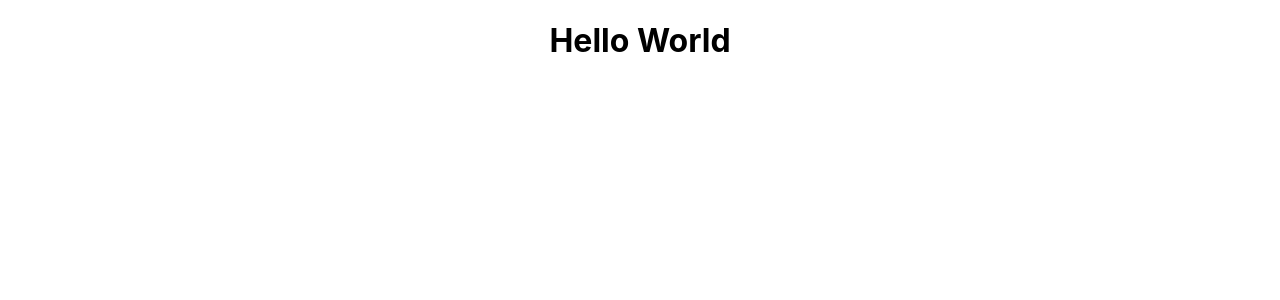
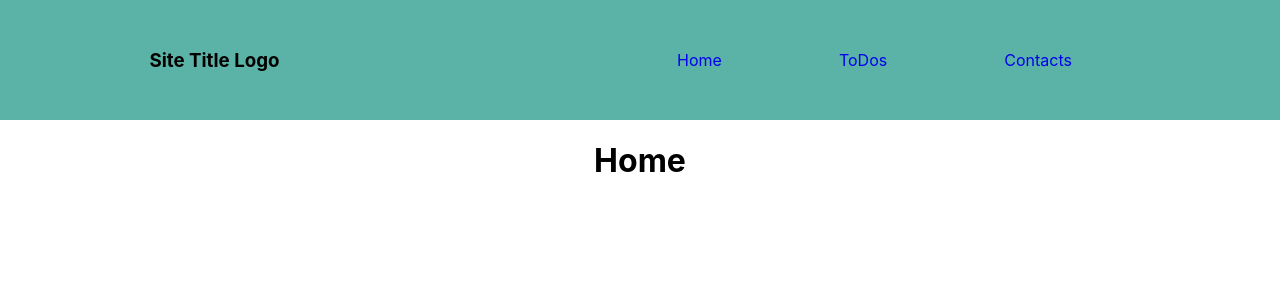
Before and after one commit to billy-need/project03, a React (Create React App) app: page / in a window 1280 px wide. Shown: the top 300 px of the page. Built offline with nearby package versions, Linux system fonts and the light colour scheme.

Commit message:
Created basic router structure

```diff
--- a/src/App.css
+++ b/src/App.css
@@ -36,3 +36,19 @@
     transform: rotate(360deg);
   }
 }
+
+nav {
+  display: flex;
+  justify-content: space-around;
+  align-items: center;
+  min-height: 15vh;
+  background: rgb(91, 179, 167);
+}
+
+.nav-links {
+    width: 40%;
+    display: flex;
+    justify-content: space-around;
+    align-items: center;
+    list-style: none;
+}
--- a/src/App.js
+++ b/src/App.js
@@ -1,12 +1,24 @@
 import React from 'react';
 import logo from './logo.svg';
 import './App.css';
+import { BrowserRouter, Switch, Route} from 'react-router-dom';
+import Nav from './Nav';
+import Home from './Home';
+import ToDos from './ToDos';
+import Contacts from './Contacts';
 
 function App() {
   return (
-    <div className="App">
-      <h1>Hello World</h1>
-    </div>
+    <BrowserRouter>
+      <div className="App">
+        <Nav />
+        <Switch>
+          <Route path="/" exact component={Home} />
+          <Route path="/todos" component={ToDos} />
+          <Route path="/contacts" component={Contacts} />
+        </Switch>
+      </div>
+    </BrowserRouter>
   );
 }
 
--- a/src/Contact.js
+++ b/src/Contacts.js
@@ -1,7 +1,7 @@
 import React from 'react'
 import './App.css';
 
-export default function Contact() {
+export default function Contacts() {
     return (
         <div>
             <h1>Contact</h1>
--- /dev/null
+++ b/src/Nav.js
@@ -0,0 +1,16 @@
+import React from 'react'
+import './App.css';
+import {Link} from 'react-router-dom'
+
+export default function Nav() {
+    return (
+        <nav>
+            <h3>Site Title Logo</h3>
+            <ul className="nav-links">
+                <Link style={{textDecoration: 'none'}} to="/"><li>Home</li></Link>
+                <Link style={{textDecoration: 'none'}} to="/todos"><li>ToDos</li></Link>
+                <Link style={{textDecoration: 'none'}} to="/contacts"><li>Contacts</li></Link>
+            </ul>
+        </nav>
+    )
+}
```
